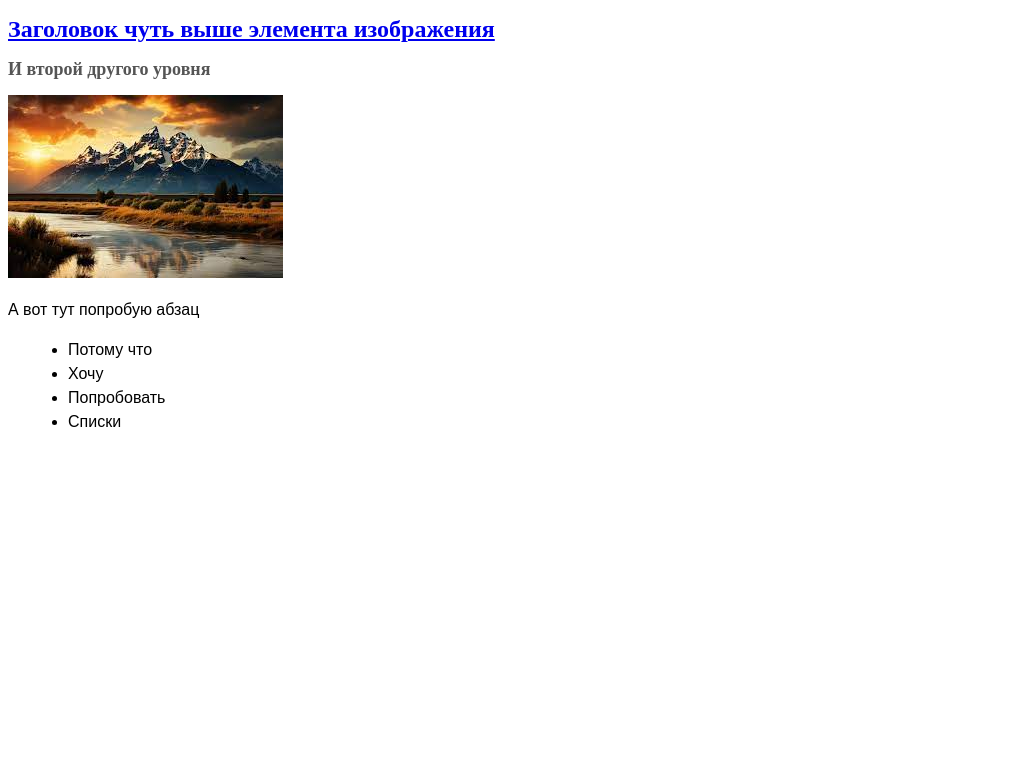
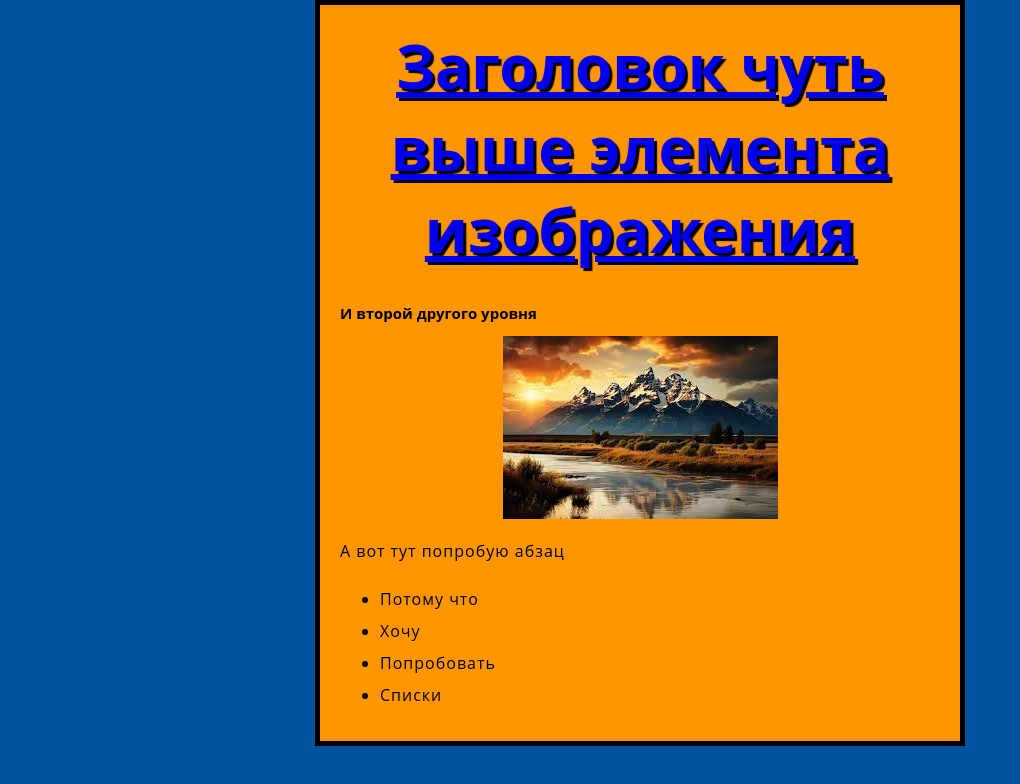
Before and after one commit to QA-Nirivniy/qa-nirivniy.github.io, a plain HTML site: page index.html in a window 1280 px wide. Shown: the whole page, without its empty margins (0-1020 px from the left). Drawn offline with Linux system fonts and the light colour scheme.

Commit message:
Update style.css

```diff
--- a/styles/style.css
+++ b/styles/style.css
@@ -1,34 +1,41 @@
-h1 {
-  font-family: 'Young Serif', serif;
-  font-size: 24px;
-  color: #333; /* Цвет текста */
-}
-
-h2 {
-  font-family: 'Young Serif', serif;
-  font-size: 18px;
-  color: #555;
+html {
+  font-size: 10px;
+  font-family: 'Open Sans', sans-serif;
 }
 
 
-img {
-  max-width: 100%;
+h1 {
+  font-size: 60px;
+  text-align: center;
+}
+
+p, li {
+  font-size: 16px;
+  line-height: 2;
+  letter-spacing: 1px;
 }
 
 
-p {
-  font-family: Arial, sans-serif;
-  font-size: 16px;
-  line-height: 1.5;
+html {
+  background-color: #00539F;
 }
 
-ul {
-  list-style-type: disc;
-  font-family: Arial, sans-serif;
-  font-size: 16px;
-  line-height: 1.5;
+body {
+  width: 600px;
+  margin: 0 auto;
+  background-color: #FF9500;
+  padding: 0 20px 20px 20px;
+  border: 5px solid black;
 }
 
-li {
-  margin-left: 20px;
+h1 {
+  margin: 0;
+  padding: 20px 0;
+  color: #00539F;
+  text-shadow: 3px 3px 1px black;
 }
+
+img {
+  display: block;
+  margin: 0 auto;
+}
```
